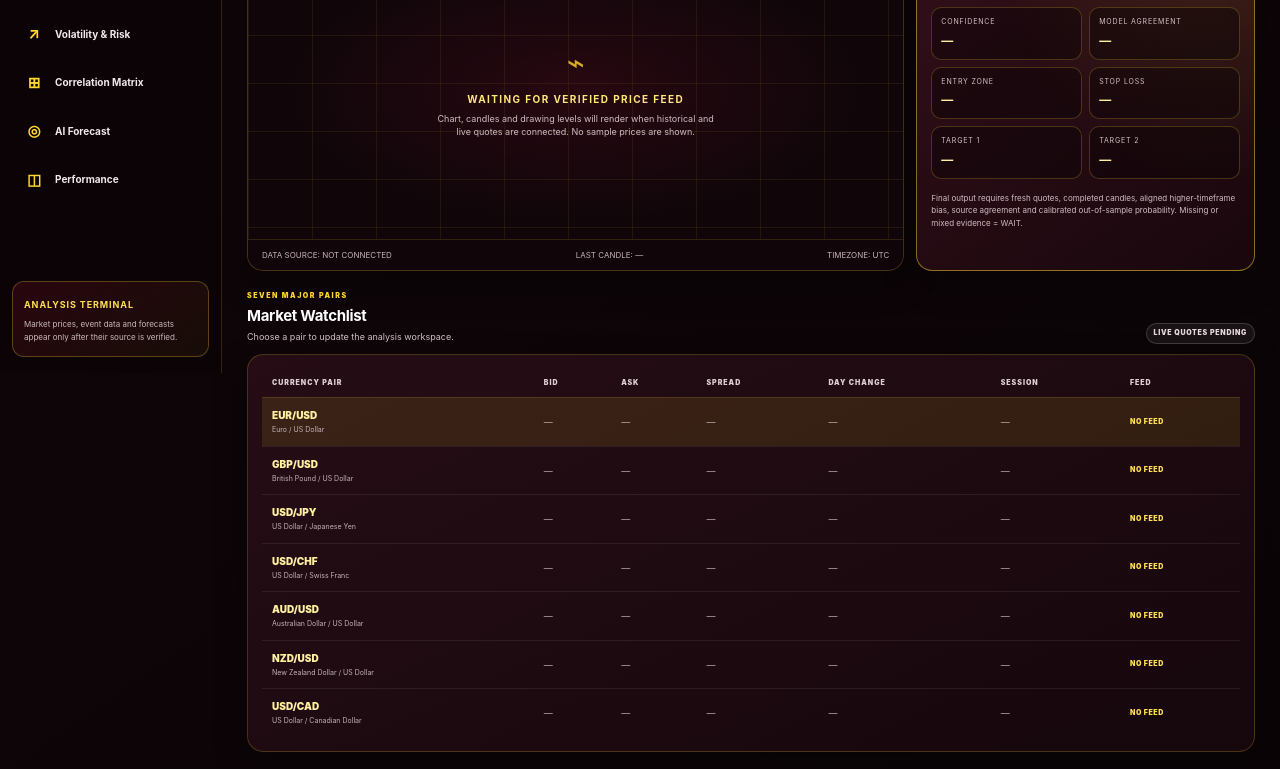
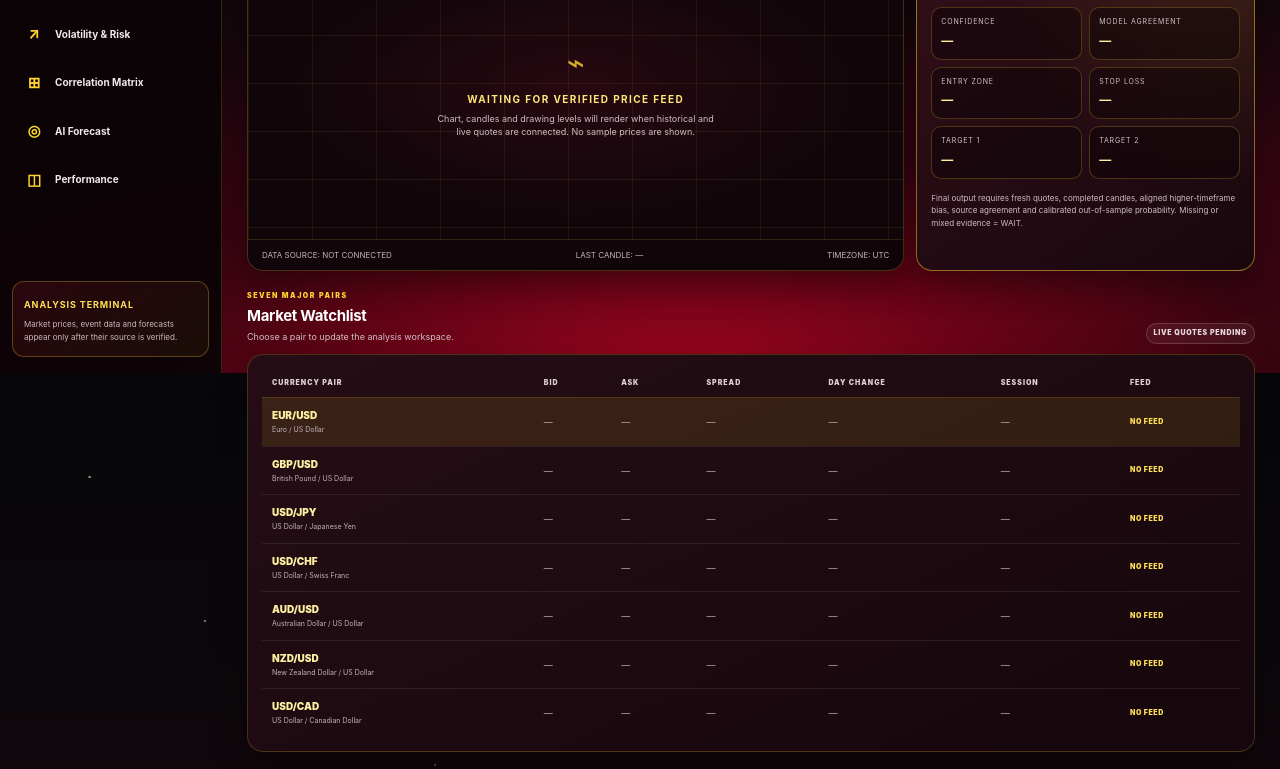
Before and after one commit to v3700192-vishu/parthavi-forex-trade-desk-pro-2-0, a plain HTML site: page public/index.html in a window 1280 px wide. Shown: the part 427-1196 px from the top of the page. Drawn offline with Linux system fonts and the light colour scheme.

Commit message:
Add red black starry gradient wallpaper background

```diff
--- a/public/index.html
+++ b/public/index.html
@@ -137,7 +137,35 @@ table td strong{color:#8c6800}
  --muted:#d0b8c0;--text:#fff8f4;--line:rgba(255,210,46,.27);--line2:rgba(255,240,245,.12);
  --green:#55d6a0;--red:#ff7884;--amber:#ffd52e;--shadow:0 12px 32px rgba(0,0,0,.36)
 }
-body{color:#fff8f4;background:radial-gradient(1000px 520px at 75% -18%,rgba(125,20,43,.30),transparent 65%),radial-gradient(700px 420px at 0% 0%,rgba(84,9,24,.3),transparent 65%),linear-gradient(145deg,#100609 0%,#080306 55%,#18060c 100%)}
+body{
+ color:#fff8f4;
+ background:
+  radial-gradient(2px 2px at 7% 13%,rgba(255,238,228,.62) 40%,transparent 75%),
+  radial-gradient(2px 2px at 16% 31%,rgba(255,255,255,.42) 40%,transparent 75%),
+  radial-gradient(1.5px 1.5px at 27% 9%,rgba(255,225,229,.48) 40%,transparent 75%),
+  radial-gradient(2px 2px at 38% 24%,rgba(255,245,240,.42) 40%,transparent 75%),
+  radial-gradient(1.5px 1.5px at 48% 12%,rgba(255,255,255,.35) 40%,transparent 75%),
+  radial-gradient(2px 2px at 61% 20%,rgba(255,230,230,.48) 40%,transparent 75%),
+  radial-gradient(1.5px 1.5px at 73% 8%,rgba(255,255,255,.4) 40%,transparent 75%),
+  radial-gradient(2px 2px at 86% 27%,rgba(255,231,231,.44) 40%,transparent 75%),
+  radial-gradient(1.5px 1.5px at 94% 14%,rgba(255,255,255,.34) 40%,transparent 75%),
+  radial-gradient(2px 2px at 11% 54%,rgba(255,230,230,.28) 40%,transparent 75%),
+  radial-gradient(2px 2px at 23% 67%,rgba(255,242,242,.28) 40%,transparent 75%),
+  radial-gradient(1.5px 1.5px at 34% 49%,rgba(255,255,255,.3) 40%,transparent 75%),
+  radial-gradient(2px 2px at 46% 59%,rgba(255,228,228,.32) 40%,transparent 75%),
+  radial-gradient(1.5px 1.5px at 58% 45%,rgba(255,255,255,.24) 40%,transparent 75%),
+  radial-gradient(2px 2px at 69% 66%,rgba(255,235,235,.34) 40%,transparent 75%),
+  radial-gradient(1.5px 1.5px at 81% 53%,rgba(255,255,255,.28) 40%,transparent 75%),
+  radial-gradient(2px 2px at 92% 72%,rgba(255,222,222,.27) 40%,transparent 75%),
+  radial-gradient(ellipse 70% 48% at 54% 103%,rgba(174,5,32,.96) 0%,rgba(119,3,24,.82) 34%,rgba(64,3,16,.46) 66%,transparent 100%),
+  radial-gradient(ellipse 48% 32% at 85% 76%,rgba(101,4,23,.42),transparent 78%),
+  radial-gradient(ellipse 55% 34% at 14% 82%,rgba(68,3,18,.34),transparent 78%),
+  linear-gradient(180deg,#070609 0%,#0b080b 36%,#18060d 68%,#310510 100%);
+ background-color:#070609;
+ background-attachment:fixed;
+ background-repeat:no-repeat;
+ background-size:cover;
+}
 .topbar{height:100px;background:rgba(12,4,7,.98);border-bottom:2px solid #e8bd20;box-shadow:0 8px 26px rgba(0,0,0,.38)}
 .brand{gap:12px;min-width:0;flex:1}
 .brand img{border:2px solid #f1c82b;box-shadow:0 0 0 4px rgba(255,213,46,.12),0 5px 22px rgba(0,0,0,.48)}
```
